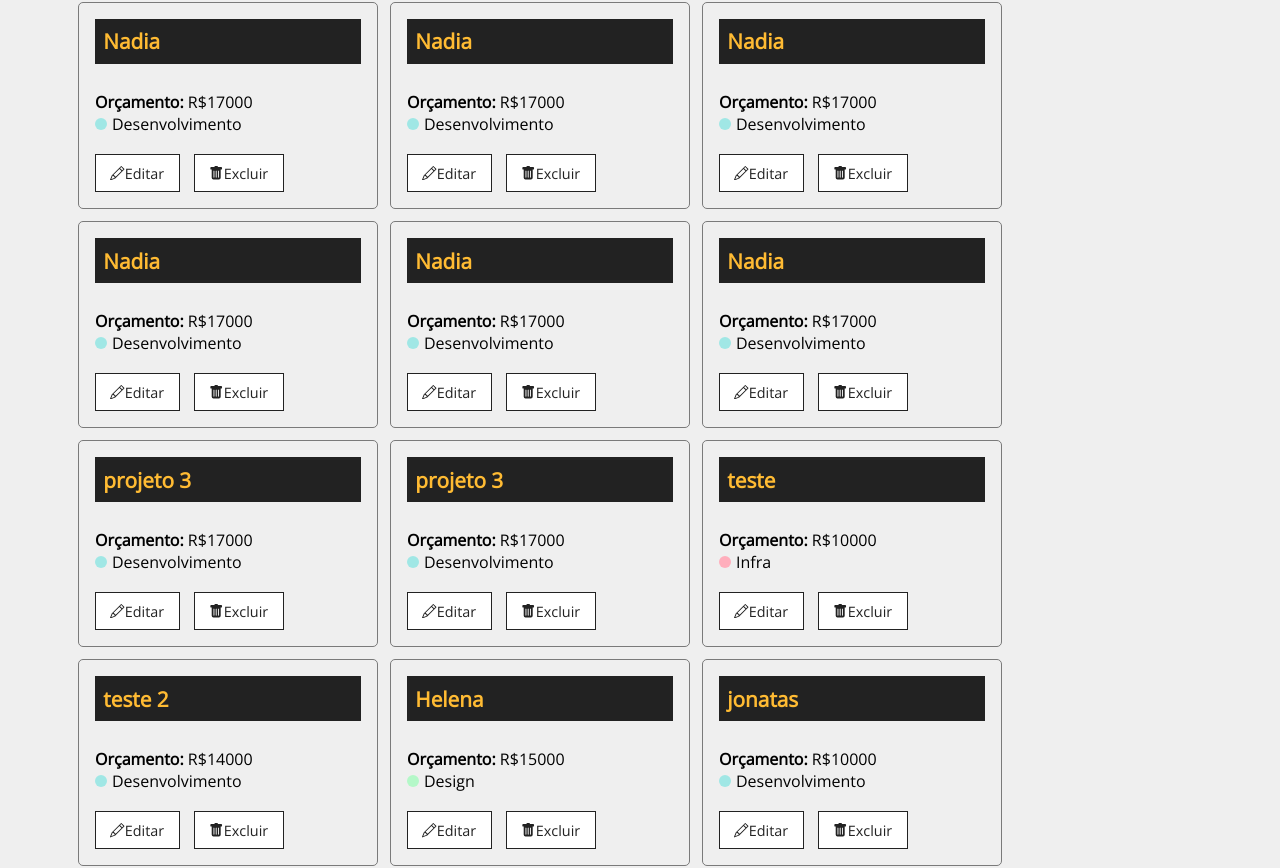
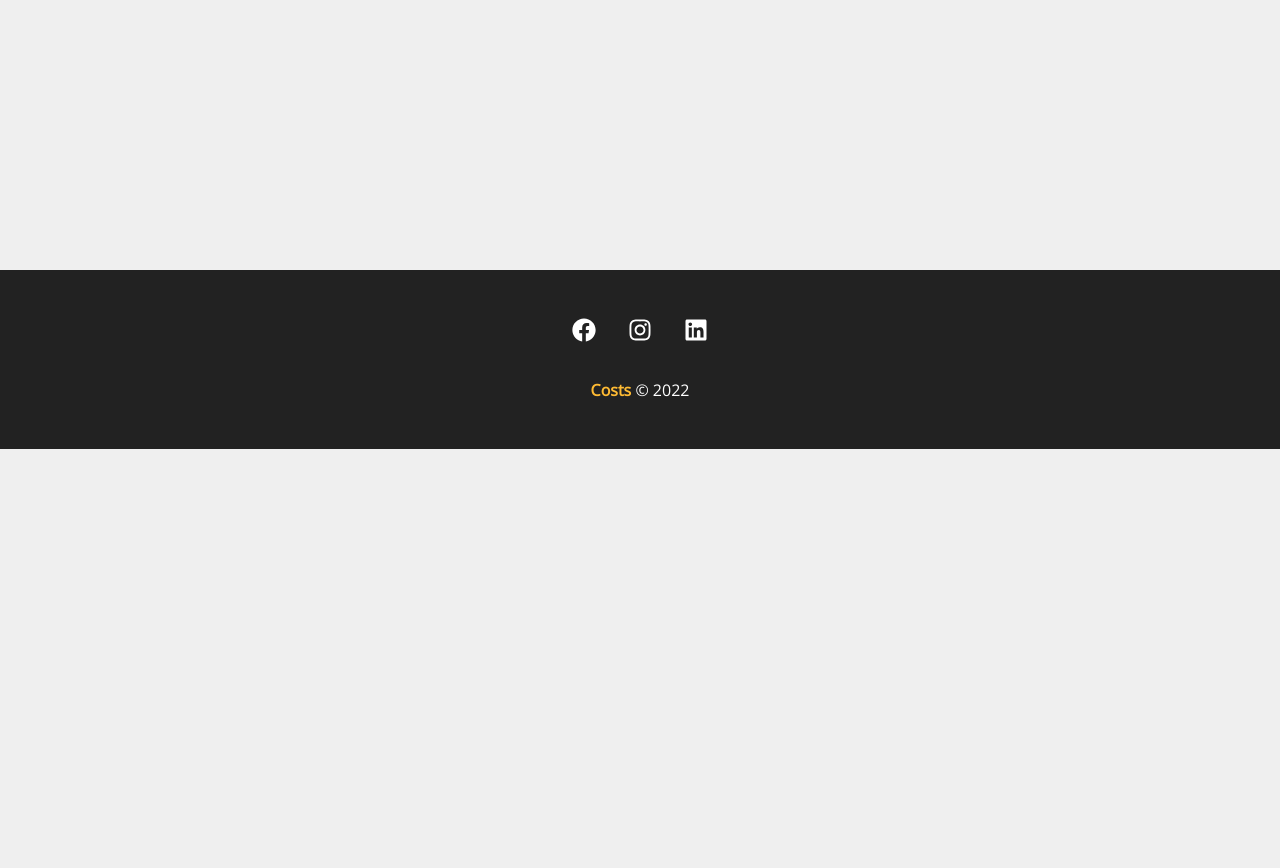
Before and after one commit to Nadiamizael/Estudos-React-Costs, a React (Create React App) app: page /projects in a window 1280 px wide. Shown: the part 431-1299 px from the top of the page. After the commit the page ends 880 px from the top, so only its background shows below. Built offline with nearby package versions, Linux system fonts and the light colour scheme; data requests are answered from the project's data file; a web font is replaced by a local one.

Commit message:
🚧 wip: remove projects

```diff
--- a/db.json
+++ b/db.json
@@ -1,171 +1,5 @@
 {
-  "projects": [
-    {
-      "name": "projeto teste ",
-      "budget": "1000",
-      "category": {
-        "id": "2",
-        "name": "Desenvolvimento"
-      },
-      "cost": 0,
-      "services": [],
-      "id": 1
-    },
-    {
-      "name": "Projeto teste 2 ",
-      "budget": "20000",
-      "category": {
-        "id": "2",
-        "name": "Desenvolvimento"
-      },
-      "cost": 0,
-      "services": [],
-      "id": 2
-    },
-    {
-      "name": "Projeto ",
-      "budget": "10000",
-      "category": {
-        "id": "4",
-        "name": "Planejamento"
-      },
-      "cost": 0,
-      "services": [],
-      "id": 3
-    },
-    {
-      "name": "Nadia",
-      "budget": "17000",
-      "category": {
-        "id": "2",
-        "name": "Desenvolvimento"
-      },
-      "cost": 0,
-      "services": [],
-      "id": 4
-    },
-    {
-      "name": "Nadia",
-      "budget": "17000",
-      "category": {
-        "id": "2",
-        "name": "Desenvolvimento"
-      },
-      "cost": 0,
-      "services": [],
-      "id": 5
-    },
-    {
-      "name": "Nadia",
-      "budget": "17000",
-      "category": {
-        "id": "2",
-        "name": "Desenvolvimento"
-      },
-      "cost": 0,
-      "services": [],
-      "id": 6
-    },
-    {
-      "name": "Nadia",
-      "budget": "17000",
-      "category": {
-        "id": "2",
-        "name": "Desenvolvimento"
-      },
-      "cost": 0,
-      "services": [],
-      "id": 7
-    },
-    {
-      "name": "Nadia",
-      "budget": "17000",
-      "category": {
-        "id": "2",
-        "name": "Desenvolvimento"
-      },
-      "cost": 0,
-      "services": [],
-      "id": 8
-    },
-    {
-      "name": "Nadia",
-      "budget": "17000",
-      "category": {
-        "id": "2",
-        "name": "Desenvolvimento"
-      },
-      "cost": 0,
-      "services": [],
-      "id": 9
-    },
-    {
-      "name": "projeto 3",
-      "budget": "17000",
-      "category": {
-        "id": "2",
-        "name": "Desenvolvimento"
-      },
-      "cost": 0,
-      "services": [],
-      "id": 10
-    },
-    {
-      "name": "projeto 3",
-      "budget": "17000",
-      "category": {
-        "id": "2",
-        "name": "Desenvolvimento"
-      },
-      "cost": 0,
-      "services": [],
-      "id": 11
-    },
-    {
-      "name": "teste",
-      "budget": "10000",
-      "category": {
-        "id": "1",
-        "name": "Infra"
-      },
-      "cost": 0,
-      "services": [],
-      "id": 12
-    },
-    {
-      "name": "teste 2 ",
-      "budget": "14000",
-      "category": {
-        "id": "2",
-        "name": "Desenvolvimento"
-      },
-      "cost": 0,
-      "services": [],
-      "id": 13
-    },
-    {
-      "name": "Helena ",
-      "budget": "15000",
-      "category": {
-        "id": "3",
-        "name": "Design"
-      },
-      "cost": 0,
-      "services": [],
-      "id": 14
-    },
-    {
-      "name": "jonatas",
-      "budget": "10000",
-      "category": {
-        "id": "2",
-        "name": "Desenvolvimento"
-      },
-      "cost": 0,
-      "services": [],
-      "id": 15
-    }
-  ],
+  "projects": [],
   "categories": [
     {
       "id": 1,
--- a/src/components/pages/Projects.js
+++ b/src/components/pages/Projects.js
@@ -13,6 +13,7 @@
 function Projects() {
   const [projects, setProjects] = useState([]);
   const [removeLoading, setRemoveLoading] = useState(false);
+  const [projectMessage, setProjectMessage] = useState("");
 
   const location = useLocation();
   let message = "";
@@ -38,6 +39,21 @@
     }, 300);
   }, []);
 
+  function removeProject(id) {
+    fetch(`http://localhost:5000/projects/${id}`, {
+      method: "DELETE",
+      headers: {
+        "Content-Type": "application/json",
+      },
+    })
+      .then((resp) => resp.json())
+      .then(() => {
+        setProjects(projects.filter((project) => project.id !== id));
+        setProjectMessage("Projeto removido com sucesso!");
+      })
+      .catch((err) => console.log(err));
+  }
+
   return (
     <div className={styles.project_container}>
       <div className={styles.title_container}>
@@ -45,7 +61,7 @@
         <LinkButton to="/newproject" text="Criar Projeto" />
       </div>
       {message && <Message type="success" msg={message} />}
-
+      {projectMessage && <Message type="success" msg={projectMessage} />}
       <Container customClass="start">
         {projects.length > 0 &&
           projects.map((project) => (
@@ -55,6 +71,7 @@
               budget={project.budget}
               category={project.category.name}
               key={project.id}
+              handleRemove={removeProject}
             />
           ))}
         {!removeLoading && <Loading />}
--- a/src/components/project/ProjectCard.js
+++ b/src/components/project/ProjectCard.js
@@ -5,6 +5,11 @@
 import { BsPencil, BsFillTrashFill } from "react-icons/bs";
 
 function ProjectCard({ id, name, budget, category, handleRemove }) {
+  const remove = (e) => {
+    e.preventDefault();
+    handleRemove(id);
+  };
+
   return (
     <div className={styles.project_card}>
       <h4>{name}</h4>
@@ -18,7 +23,7 @@
         <Link to="/">
           <BsPencil /> Editar
         </Link>
-        <button>
+        <button onClick={remove}>
           <BsFillTrashFill /> Excluir
         </button>
       </div>
```
